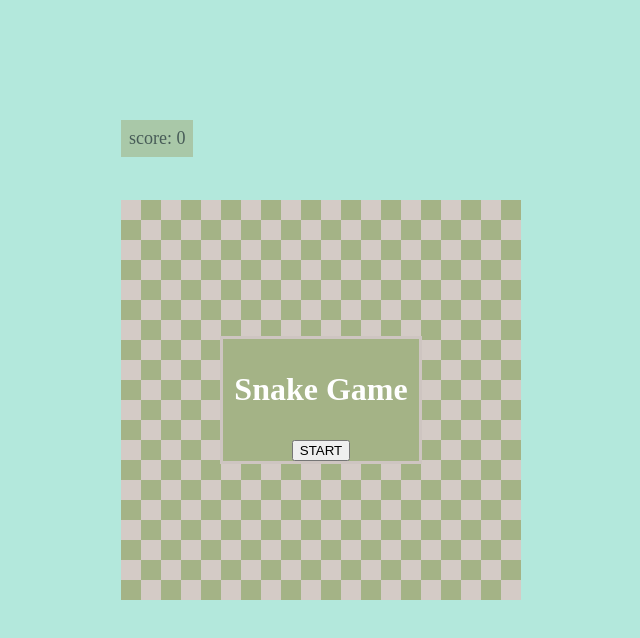
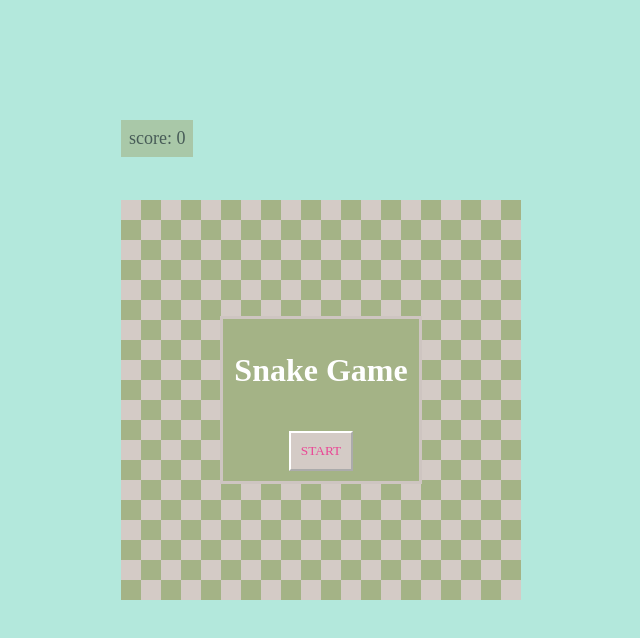
Before and after one commit to Feni0108/snake-game-with-canvas, a plain HTML site: page index.html in a window 1280 px wide. Shown: the whole page, without its empty margins (319-959 px from the left). Drawn offline with Linux system fonts and the light colour scheme; a web font is replaced by a local one.

Commit message:
change a class to and id

```diff
--- a/style.css
+++ b/style.css
@@ -46,7 +46,7 @@ body {
   padding: 11px;
 }
 
-.startButton {
+#startButton {
   padding: 10px;
   margin: 10px;
   font-family: "Metamorphous", serif;
```
